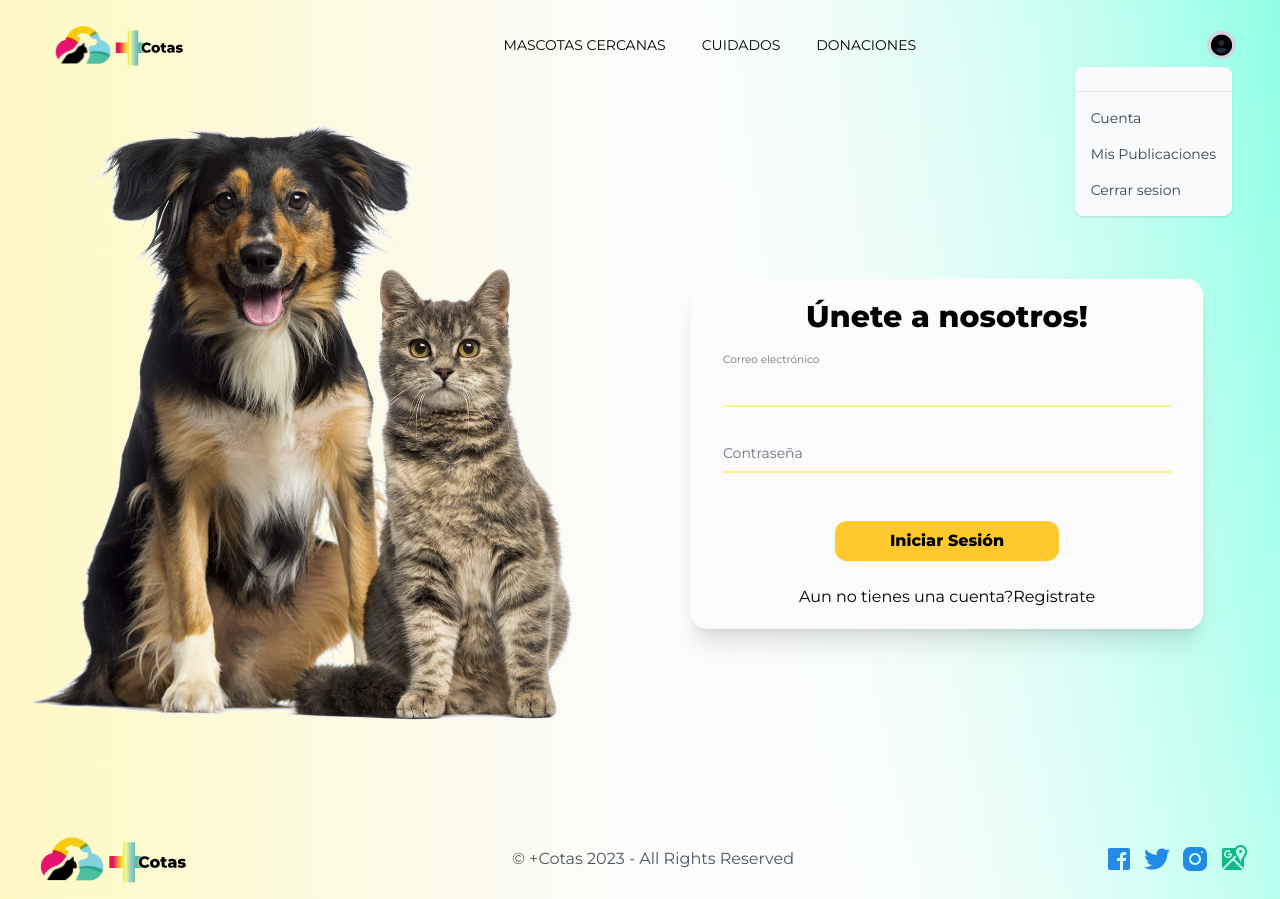
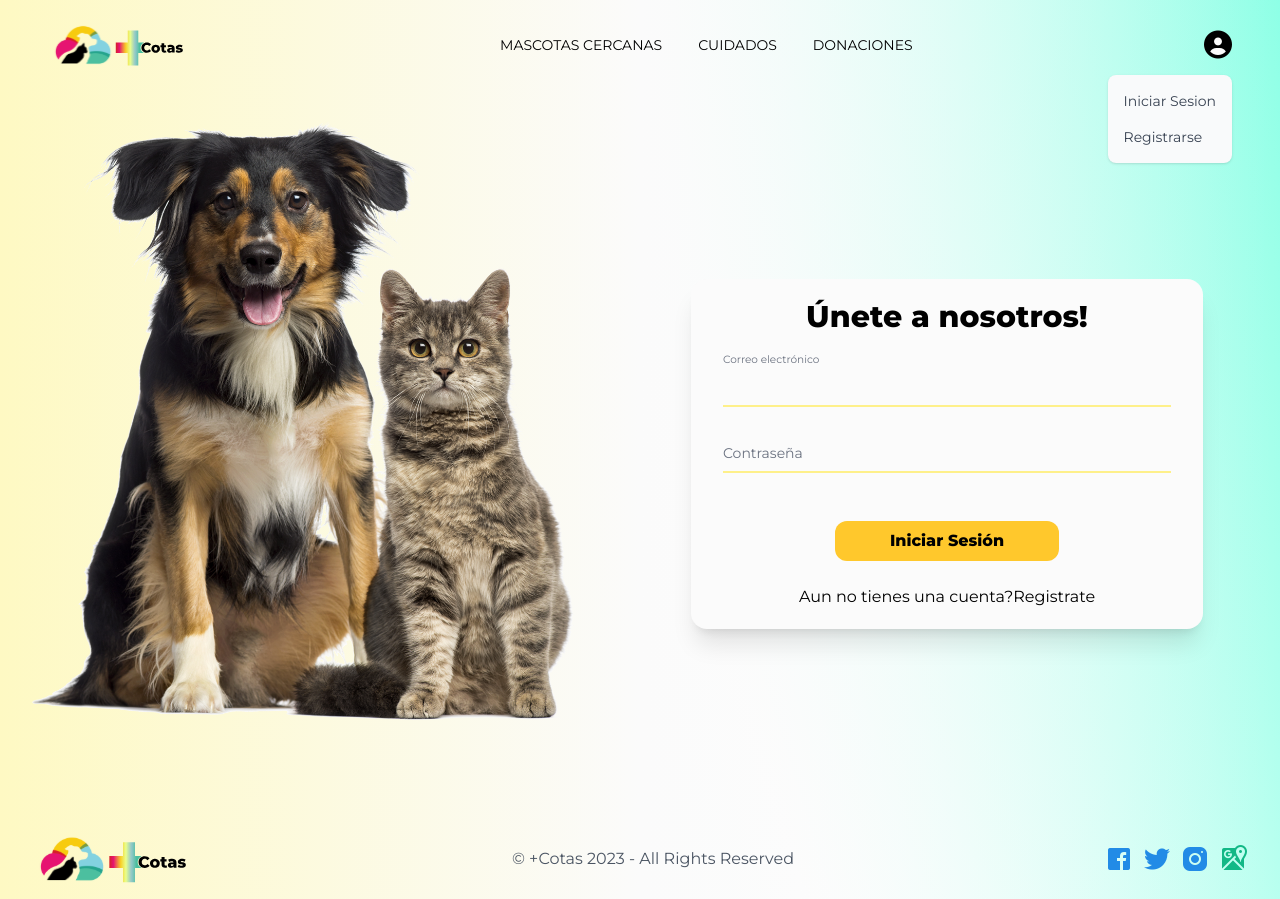
Before and after one commit to Veron-Juan/Devlights-final-project, a React (Vite) app in the folder frontend/: page /login in a window 1280 px wide. Both pictures are taken after a click on the button "Open user menu". Built offline with nearby package versions, Linux system fonts and the light colour scheme.

Commit message:
menu condicional loggin, falta logica con guard?

```diff
--- a/frontend/src/components/Login/Login.jsx
+++ b/frontend/src/components/Login/Login.jsx
@@ -62,7 +62,7 @@ export default function Login() {
           </h1>
 
           {/* Correo */}
-          <div class="relative z-0 w-full mb-6 group ">
+          <div className="relative z-0 w-full mb-6 group ">
           <label
               htmlFor="email"
               className="peer-focus:font-medium absolute text-sm text-gray-500 dark:text-gray-400 duration-300 transform -translate-y-7 scale-75 top-3 -z-10 origin-[0] peer-focus:left-0 peer-focus:text-gray-600 peer-focus:dark:text-gray-600 peer-placeholder-shown:scale-100 peer-placeholder-shown:translate-y-0 peer-focus:scale-75 peer-focus:-translate-y-6"
@@ -82,7 +82,7 @@ export default function Login() {
           </div>
 
           {/* Pass */}
-          <div class="relative z-0 w-full mb-6 group">
+          <div className="relative z-0 w-full mb-6 group">
             <input
               type="password"
               name="password"
--- a/frontend/src/components/Navbar/Navbar.jsx
+++ b/frontend/src/components/Navbar/Navbar.jsx
@@ -1,6 +1,5 @@
 import React, { useState } from "react";
 import Logo from "../../assets/logo.svg";
-import UserImg from "../../assets/user.svg";
 import { clearLocalStorageUser } from "../../redux/states/user";
 import { useSelector } from "react-redux";
 
@@ -33,12 +32,24 @@ const Nav = () => {
 
         <div className="flex items-center md:order-2 relative">
           {/* User profile */}
-          <button onClick={() => setUserOpen(!userOpen)} type="button" className="block mr-3 text-sm bg-gray-800 rounded-full md:mr-0 focus:ring-4 focus:ring-gray-300 dark:focus:ring-gray-600" id="user-menu-button" aria-expanded="false" data-dropdown-toggle="user-dropdown" data-dropdown-placement="bottom">
+          <button onClick={() => setUserOpen(!userOpen)} type="button" className="block mr-3 text-sm bg-gray-800 rounded-full md:mr-0 focus:bg-white" id="user-menu-button" aria-expanded="false" data-dropdown-toggle="user-dropdown" data-dropdown-placement="bottom">
             <span className="sr-only">Open user menu</span>
-            <i className="fa-solid fa-circle-user fa-xl"></i>
+            <i className="fa-solid fa-circle-user fa-2xl"></i>
           </button>
           {/* <!-- Dropdown User menu --> */}
-          <div id="user-dropdown" className={`${userOpen ? '' : 'hidden'} z-50 text-base list-none bg-gray-50 divide-y divide-gray-200 rounded-lg shadow absolute top-0 right-0 mt-8`} >
+          <div id="user-dropdown" className={`${userOpen ? '' : 'hidden'} z-50 text-base list-none bg-gray-50 divide-y divide-gray-200 rounded-lg shadow absolute top-0 right-0 mt-10`}>
+            {name == ""
+            ?
+            <ul className="py-2 truncate" aria-labelledby="user-menu-button">
+              <li>
+                <a href="/login" className="block px-4 py-2 text-sm text-gray-700 hover:bg-gray-100">Iniciar Sesion</a>
+              </li>
+              <li>
+                <a href="/register" className="block px-4 py-2 text-sm text-gray-700 hover:bg-gray-100">Registrarse</a>
+              </li>
+            </ul>
+            :
+            <>
               <div className="px-4 py-3">
                 <span className="block text-sm text-gray-900 truncate">{name}</span>
               </div>
@@ -53,23 +64,26 @@ const Nav = () => {
                   <a onClick={cerrarSesion} className="block px-4 py-2 text-sm text-gray-700 hover:bg-gray-100 cursor-pointer">Cerrar sesion</a>
                 </li>
               </ul>
+            </>
+            }
+
           </div>
 
           {/* Button Menu Mobile */}
-          <button onClick={() => setOpen(!open)}  data-collapse-toggle="mobile-menu-2" type="button" className="inline-flex items-center p-2 ml-1 text-sm text-gray-500 rounded-lg md:hidden hover:bg-gray-100 focus:outline-none focus:ring-2 focus:ring-gray-200 dark:text-gray-400 dark:hover:bg-gray-700 dark:focus:ring-gray-600" aria-controls="mobile-menu-2" aria-expanded="false">
+          <button onClick={() => setOpen(!open)} data-collapse-toggle="mobile-menu-2" type="button" className="inline-flex items-center p-2 ml-1 text-sm text-gray-500 rounded-lg md:hidden hover:bg-gray-100 focus:outline-none" aria-controls="mobile-menu-2" aria-expanded="false">
             <span className="sr-only">Open main menu</span>
-            <svg className="w-6 h-6" aria-hidden="true" fill="currentColor" viewBox="0 0 20 20" xmlns="http://www.w3.org/2000/svg"><path fillRule="evenodd" d="M3 5a1 1 0 011-1h12a1 1 0 110 2H4a1 1 0 01-1-1zM3 10a1 1 0 011-1h12a1 1 0 110 2H4a1 1 0 01-1-1zM3 15a1 1 0 011-1h12a1 1 0 110 2H4a1 1 0 01-1-1z" clipRule="evenodd"></path></svg>
+            <svg className="w-6 h-6" aria-hidden="true" fill="black" viewBox="0 0 20 20" xmlns="http://www.w3.org/2000/svg"><path fillRule="evenodd" d="M3 5a1 1 0 011-1h12a1 1 0 110 2H4a1 1 0 01-1-1zM3 10a1 1 0 011-1h12a1 1 0 110 2H4a1 1 0 01-1-1zM3 15a1 1 0 011-1h12a1 1 0 110 2H4a1 1 0 01-1-1z" clipRule="evenodd"></path></svg>
           </button>
         </div>
 
         {/* Menu links */}
-        <div className={`${open ? '' : 'hidden'} items-center justify-between w-full md:flex md:w-auto md:order-1`} id="mobile-menu-2">
-          <ul className="flex flex-col p-4 mt-4 md:flex-row md:space-x-8 md:mt-0 md:text-sm md:font-medium md:border-0">
+        <div className={`${open ? '' : 'hidden'} items-center justify-between w-full md:flex md:w-auto md:order-1 bg-gray-700 sm:bg-transparent rounded-md text-white sm:text-black`} id="mobile-menu-2">
+          <ul className="flex flex-col p-4 md:flex-row md:space-x-8 md:mt-0 md:text-sm md:font-medium md:border-0">
             {Links.map((link) => (
               <li key={link.name} className="md:ml-3 text-sm md:my-0 my-3">
                 <a
                   href={link.link}
-                  className="text-black hover:border-b-4 border-b-yellow-200  p-[2px] duration-200 "
+                  className="hover:border-b-4 border-b-yellow-200 p-[2px] duration-200"
                 >
                   {link.name}
                 </a>
```
Lines whose indentation alone changed are shown as unchanged.
